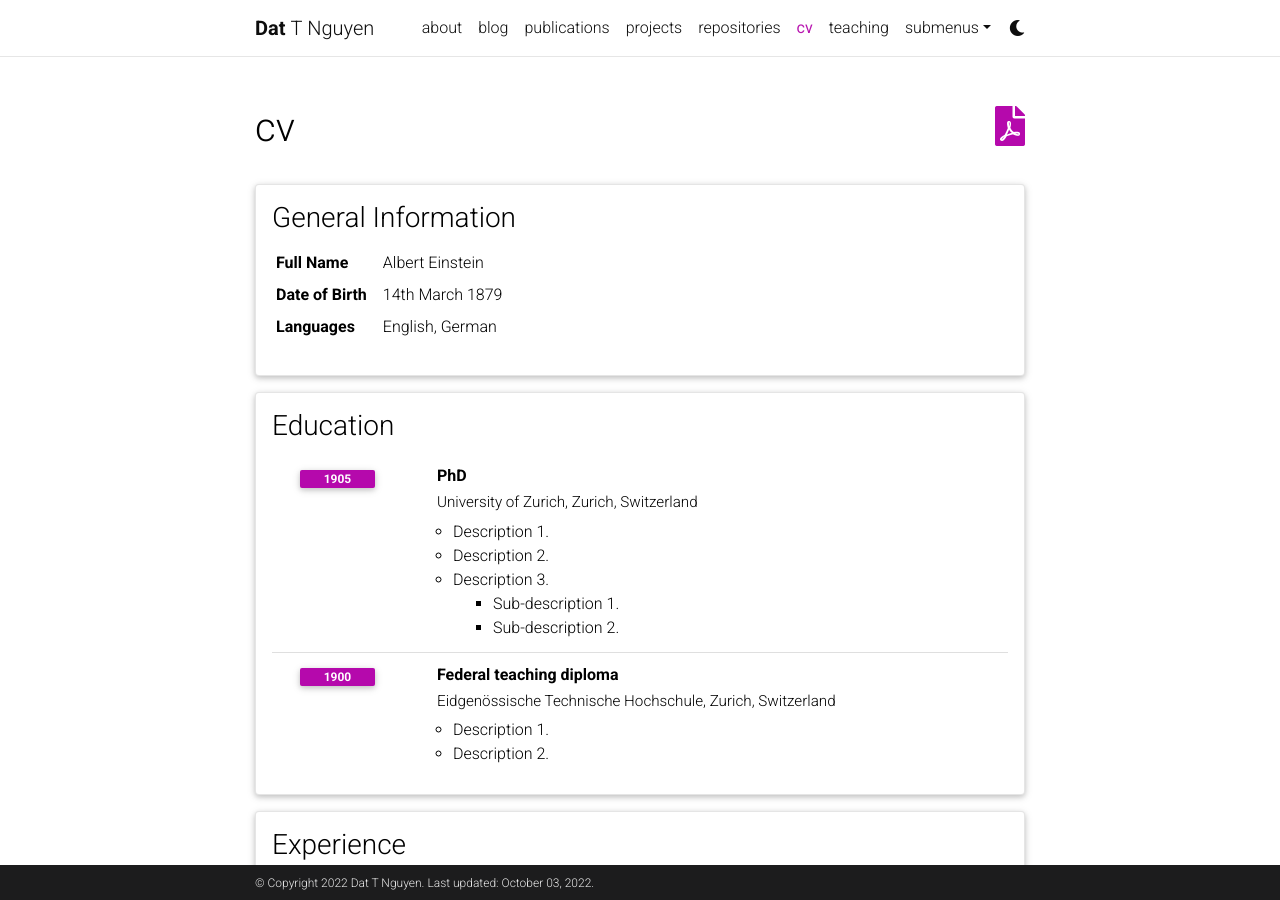
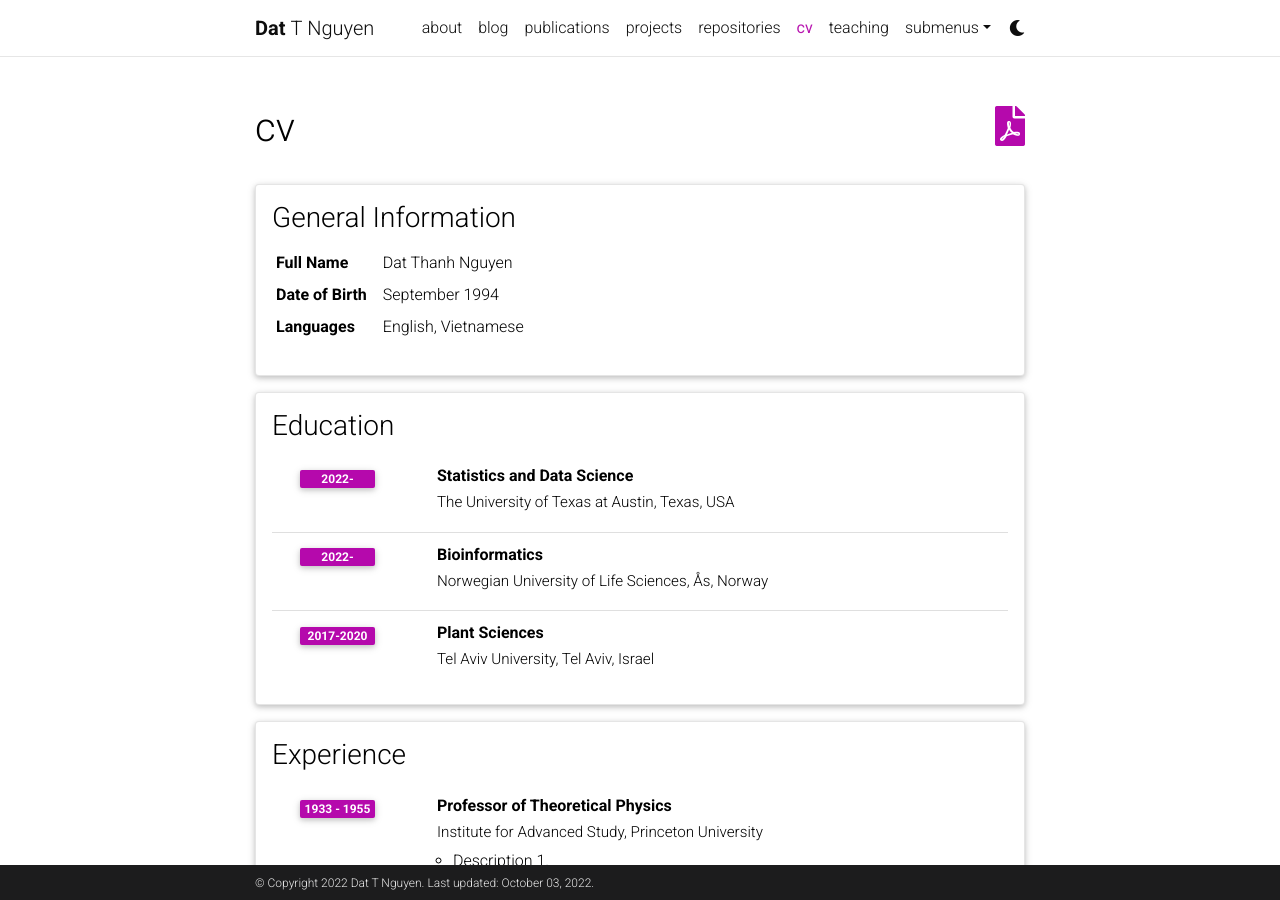
Before and after one commit to datngu/academic, a Jekyll site: the page built from _pages/cv.md, in a window 1280 px wide and 900 px high. Built offline with Jekyll 4.4.1, drawn with Linux system fonts in a browser that asks for light colours; comment, search, counter and statistics services are not loaded; a style sheet for code colours, icons or effects is not loaded.

Commit message:
update info

```diff
--- a/_data/cv.yml
+++ b/_data/cv.yml
@@ -2,31 +2,27 @@
   type: map
   contents:
     - name: Full Name
-      value: Albert Einstein
+      value: Dat Thanh Nguyen
     - name: Date of Birth
-      value: 14th March 1879
+      value: September 1994
     - name: Languages
-      value: English, German
+      value: English, Vietnamese
 
 - title: Education
   type: time_table
   contents:
-    - title: PhD
-      institution: University of Zurich, Zurich, Switzerland
-      year: 1905
+    - title: Statistics and Data Science
+      institution: The University of Texas at Austin, Texas, USA
+      year: 2022-
+
+    - title: Bioinformatics
+      institution: Norwegian University of Life Sciences, Ås, Norway
+      year: 2022-
+
+    - title: Plant Sciences
+      institution: Tel Aviv University, Tel Aviv, Israel
+      year: 2017-2020
       description:
-        - Description 1.
-        - Description 2.
-        - title: Description 3.
-          contents:
-            - Sub-description 1.
-            - Sub-description 2.
-    - title: Federal teaching diploma
-      institution: Eidgenössische Technische Hochschule, Zurich, Switzerland
-      year: 1900
-      description:
-        - Description 1.
-        - Description 2.
 
 - title: Experience
   type: time_table
```
Also changed, not shown: _data/repositories.yml (+5 -9 lines).
